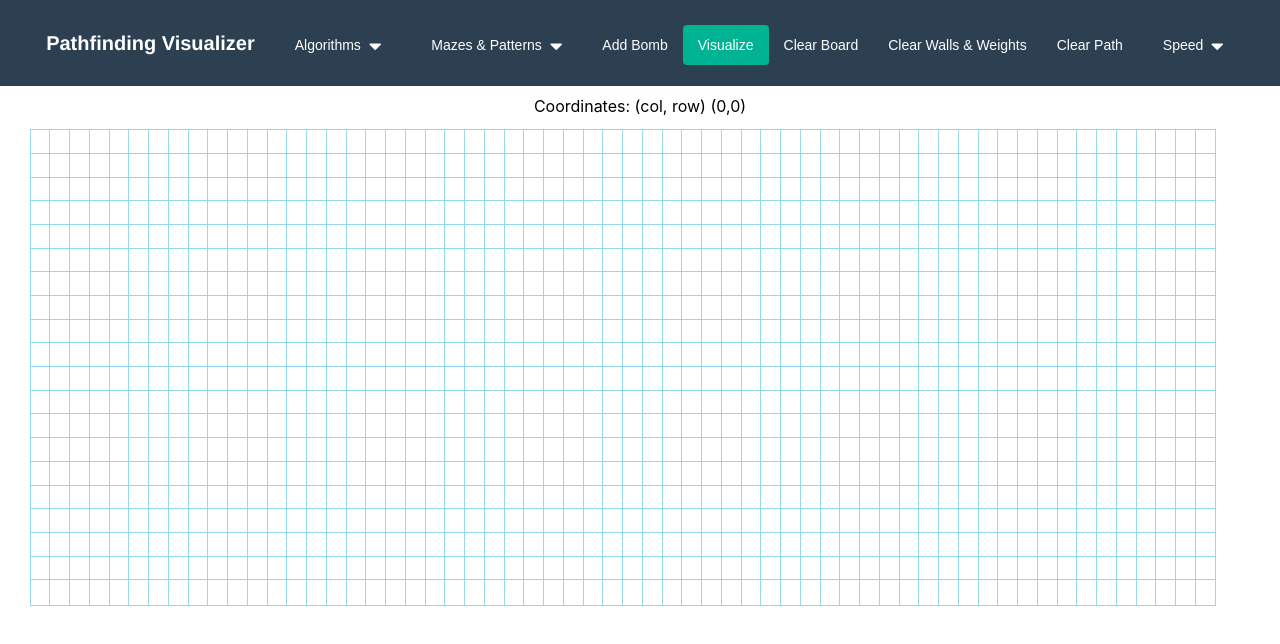
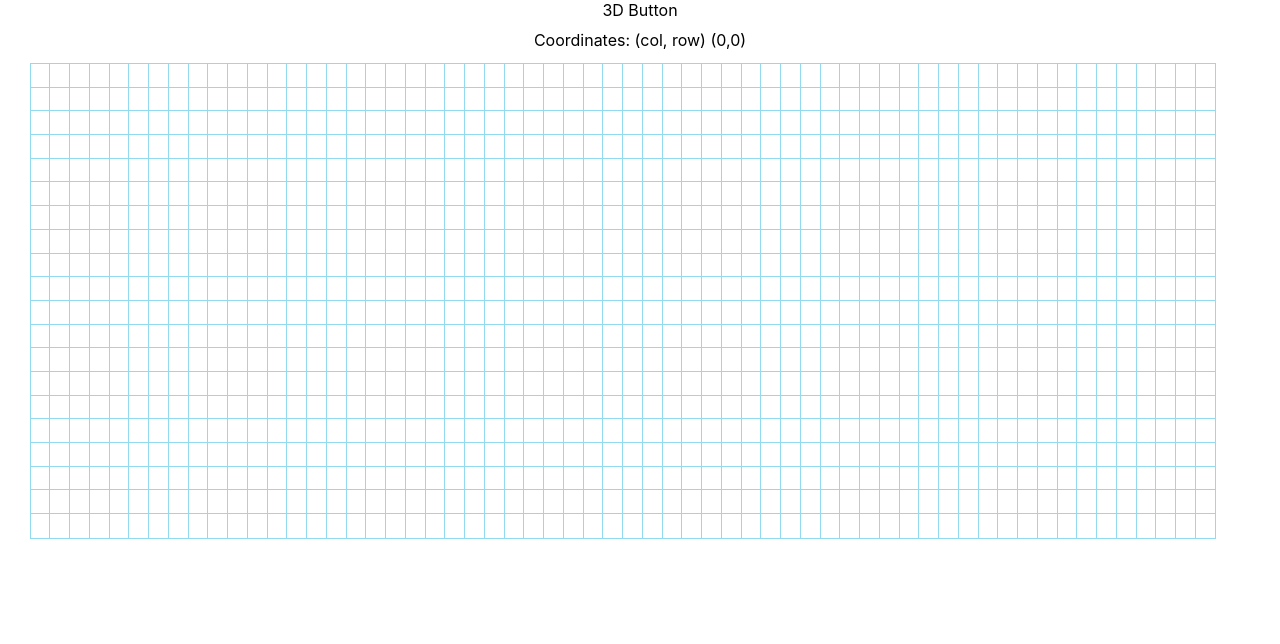
Before and after one commit to dnik4ov97/app-MERN-stack, a React (Create React App) app in the folder frontend/: page / in a window 1280 px wide. Shown: the top 644 px of the page. Built offline with nearby package versions, Linux system fonts and the light colour scheme.

Commit message:
changed how .map method is being used

```diff
--- a/frontend/src/App.js
+++ b/frontend/src/App.js
@@ -5,7 +5,7 @@ import Header from './components/Header/Header'
 function App(){
   return (
     <div className="App">
-      <Header></Header>
+      {/* <Header></Header> */}
       <PathfindingVisualizer></PathfindingVisualizer>
     </div>
   );
--- a/frontend/src/components/PathfindingVisualizer.jsx
+++ b/frontend/src/components/PathfindingVisualizer.jsx
@@ -10,7 +10,7 @@ function Node (props) {
     return (
         <button
             id={`node-${row}-${col}`}
-            className={`node`}
+            className="node"
             onClick={() => props.onClick()}
         ></button>
     );
@@ -60,33 +60,34 @@ function PathfindingVisualizer (props) {
         setCurrCol(col);
     };
 
+    // two callbackFn
+
+    // callbackFn that runs through each row of the grid object
+    function createEachRow (row, rowIdx) {
+        return (
+            <tr key={rowIdx}>
+                {row.map(createColsOfNodesForEachRow)}
+            </tr>
+        );
+    }
+    // callbackFn creates a node for each col in the row
+    function createColsOfNodesForEachRow (node, nodeIdx) {
+        const {row, col} = node;
+        return (
+            <Node key={nodeIdx} col={col} row={row} onClick={() => handleClick(col, row)}/>
+        );
+    }
+
     // return elements that displays the Coordinates and the Grid
     return (
-        <div>
+        <div className="background">
+            <div className="first-layer">3D Button</div>
             <div className="coordinate">Coordinates: (col, row) ({currCol},{currRow})</div>
                 {/* grid is put into a table */}
                 <table className="grid-container">
                     {/* no theader just tbody */}
                     <tbody className="grid">
-                        {/* going through each row in grid */}
-                        {grid.map((row, rowIdx) => {
-                            return (
-                                <tr key={rowIdx}>
-                                    {/* in each tr it goes through each node(col) in each row of the grid*/}
-                                    {row.map((node,nodeIdx) => {
-                                        const {row, col} = node;
-                                        return (
-                                            <Node
-                                                key={nodeIdx}
-                                                col={col}
-                                                row={row}
-                                                onClick={() => handleClick(col, row)}
-                                            ></Node>
-                                        )
-                                    })}
-                              </tr>
-                           )
-                        })}
+                        {grid.map(createEachRow)}
                     </tbody>
                 </table>
             <div></div>
```
